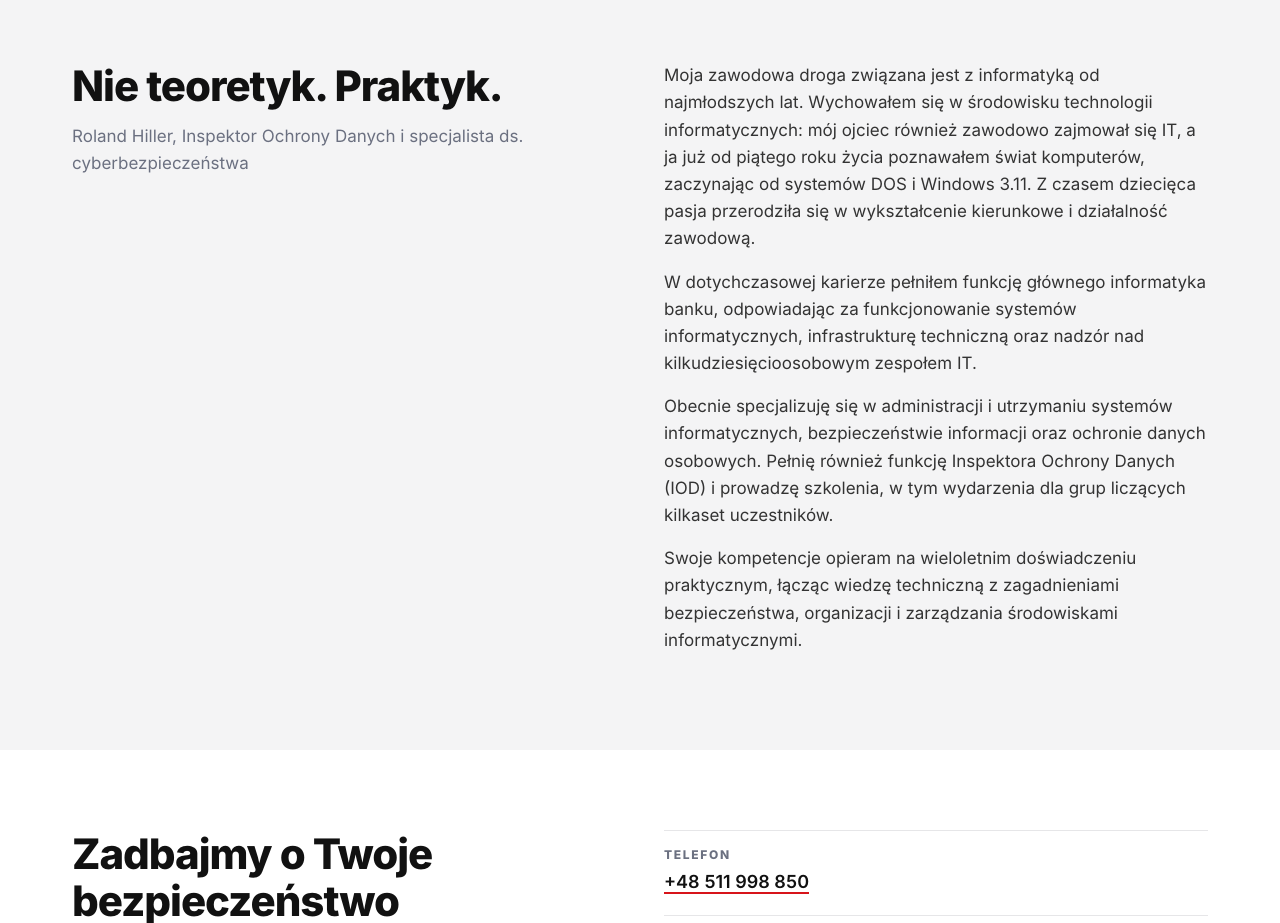
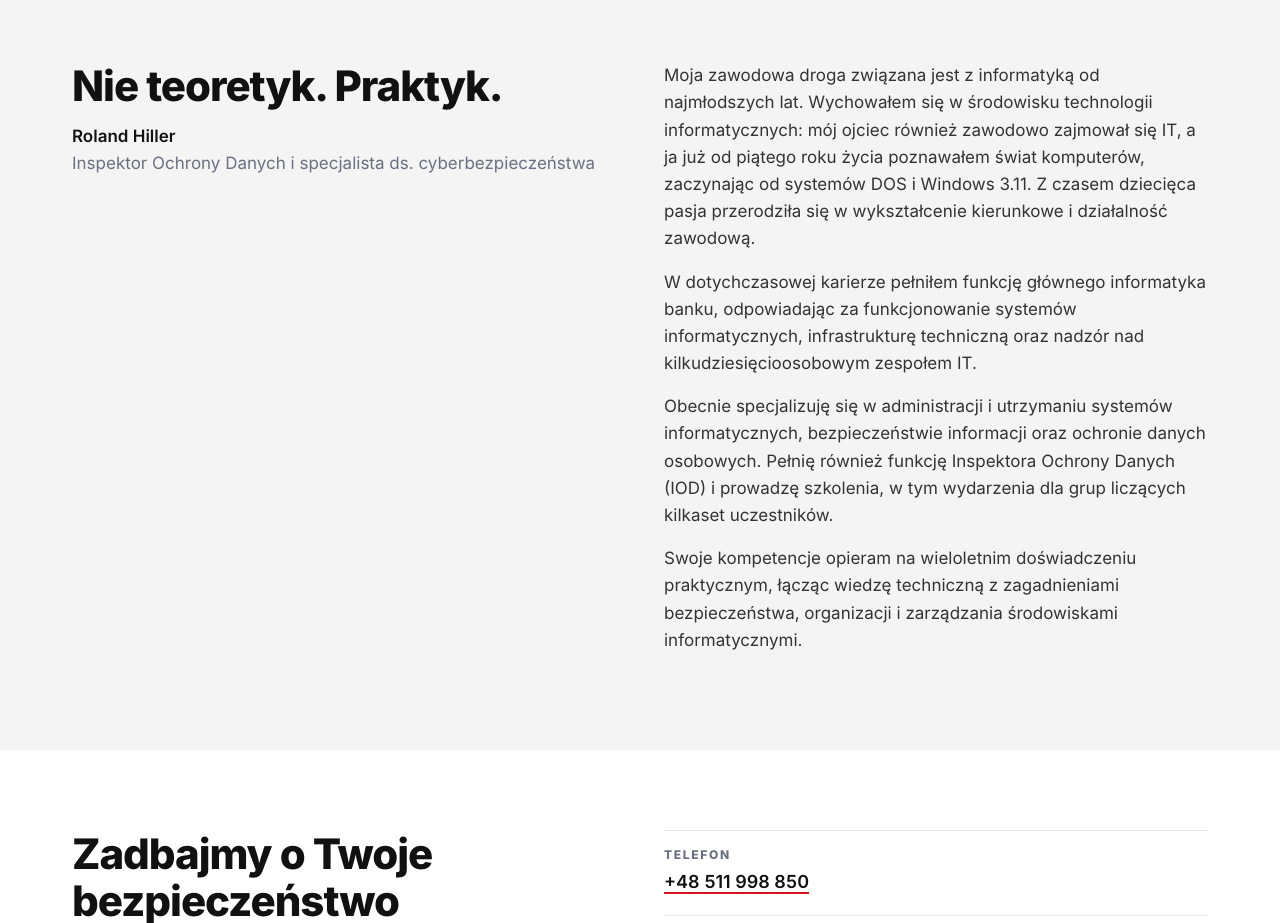
Before and after one commit to Hillerset/hillerset.github.io, a plain HTML site: page index.html in a window 1280 px wide. Shown: the part 2180-3103 px from the top of the page. Drawn offline with Linux system fonts and the light colour scheme.

Commit message:
Zawijanie podpisu w sekcji O mnie

```diff
--- a/index.html
+++ b/index.html
@@ -14,7 +14,7 @@
 <meta property="og:url" content="https://hillerset.github.io/">
 <link rel="canonical" href="https://hillerset.github.io/">
 <link rel="icon" href="favicon.svg" type="image/svg+xml">
-<link rel="stylesheet" href="style.css?v=5">
+<link rel="stylesheet" href="style.css?v=6">
 </head>
 <body>
 <header class="hero">
@@ -75,7 +75,7 @@
  <div class="wrap two">
   <div>
    <h2>Nie teoretyk. Praktyk.</h2>
-   <p class="sub" style="margin-bottom:0">Roland Hiller, Inspektor Ochrony Danych i specjalista ds. cyberbezpieczeństwa</p>
+   <p class="sub role" style="margin-bottom:0"><strong>Roland Hiller</strong><br>Inspektor Ochrony Danych i&nbsp;specjalista ds.&nbsp;cyberbezpieczeństwa</p>
   </div>
   <div>
    <p>Moja zawodowa droga związana jest z informatyką od najmłodszych lat. Wychowałem się w środowisku technologii informatycznych: mój ojciec również zawodowo zajmował się IT, a ja już od piątego roku życia poznawałem świat komputerów, zaczynając od systemów DOS i Windows 3.11. Z czasem dziecięca pasja przerodziła się w wykształcenie kierunkowe i działalność zawodową.</p>
--- a/style.css
+++ b/style.css
@@ -67,3 +67,6 @@ footer b{color:#fff;letter-spacing:.14em}
 .film.big .zoom{top:20px;right:24px}
 .film.big figcaption{color:#c4c4c8}
 body.noscroll{overflow:hidden}
+
+.role{text-wrap:balance}
+.role strong{color:#111;font-weight:600}
```
